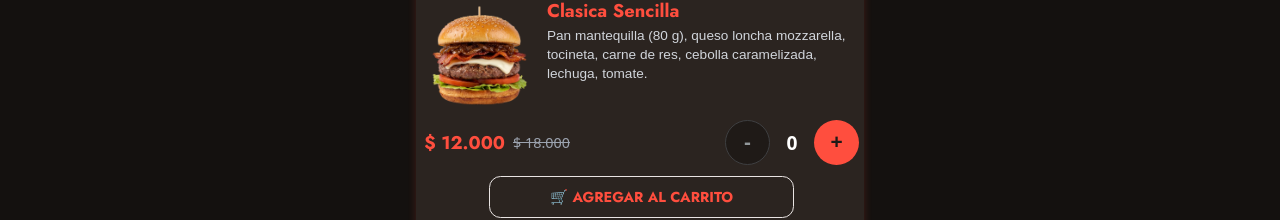
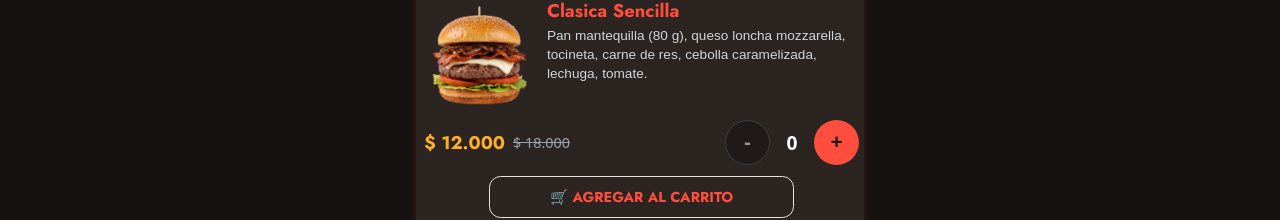
Before and after one commit to AlexHurPi/lili-burguer, a React (Vite) app: page /#/ in a window 1280 px wide. Shown: the part 518-738 px from the top of the page. Built offline with nearby package versions, Linux system fonts and the light colour scheme; no server answers; the database is empty.

Commit message:
commit37 cambio color precio hamburguesa

```diff
--- a/src/components/image-card2/imageCard2-styles.css
+++ b/src/components/image-card2/imageCard2-styles.css
@@ -160,7 +160,7 @@
 }
 
 .product-price {
-  color: #ff4e3e;
+  color: #FFB020;
   font-size: 1.15rem;
   font-family: jost-bold, sans-serif;
   font-weight: bold;
```
